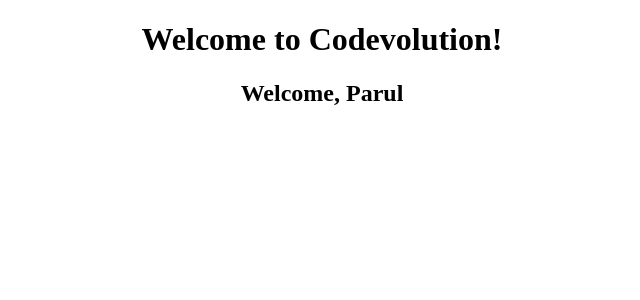
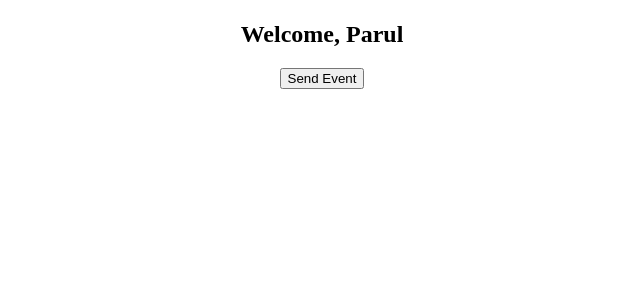
Before and after one commit to parulagg27/learning-angular, an Angular app: page / in a window 1280 px wide. Shown: the top 300 px of the page, without its empty margins (318-958 px from the left). Built offline with nearby package versions, Linux system fonts and the light colour scheme.

Commit message:
[Parul] Add. learn component interaction: child to parent (via custom event binding)

```diff
--- a/src/app/app.component.html
+++ b/src/app/app.component.html
@@ -6,9 +6,9 @@
 <body>
 <div style="text-align:center">
   <h1>
-    Welcome to Codevolution!
+    {{childMessage}}
   </h1>
-  <app-test [name]="username"></app-test>
+  <app-test (childEvent)="childMessage=$event" [name]="username"></app-test>
 </div>
 
 </body>
--- a/src/app/app.component.ts
+++ b/src/app/app.component.ts
@@ -7,4 +7,6 @@
 })
 export class AppComponent {
   username = 'Parul';
+  childMessage = "";
+
 }
--- a/src/app/test/test.component.ts
+++ b/src/app/test/test.component.ts
@@ -4,12 +4,18 @@
   selector: 'app-test',
   template: `
     <h2>{{"Welcome, " + username}}</h2>
+    <button (click)="fireEvent()">Send Event</button>
   `,
 })
 export class TestComponent implements OnInit {
   @Input('name') username: string;
+  @Output() childEvent: EventEmitter<any> = new EventEmitter();
 
   ngOnInit(): void {
   }
 
+  fireEvent(){
+    this.childEvent.emit("Welcome to Codevolution!");
+  }
+
 }
```
